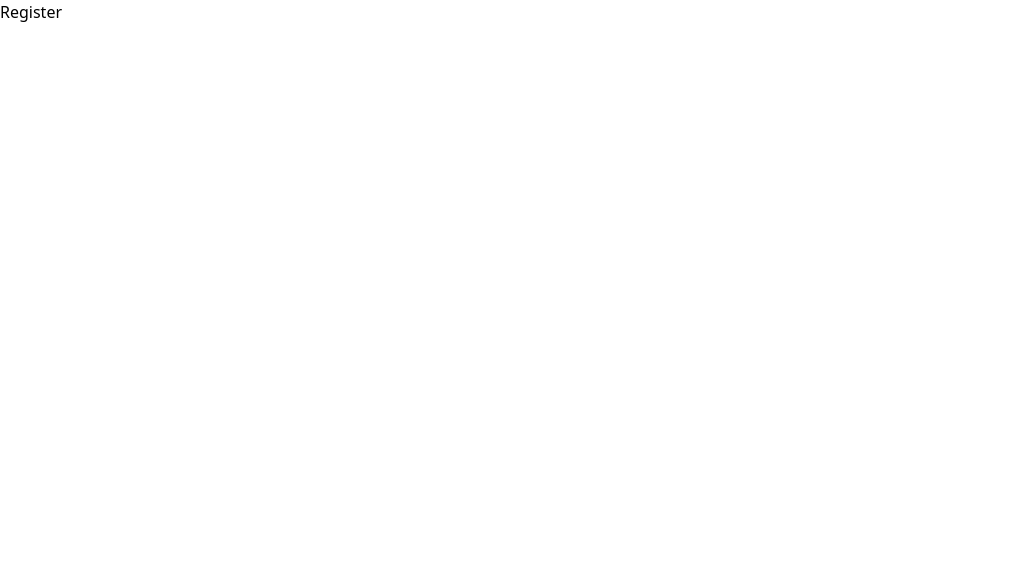
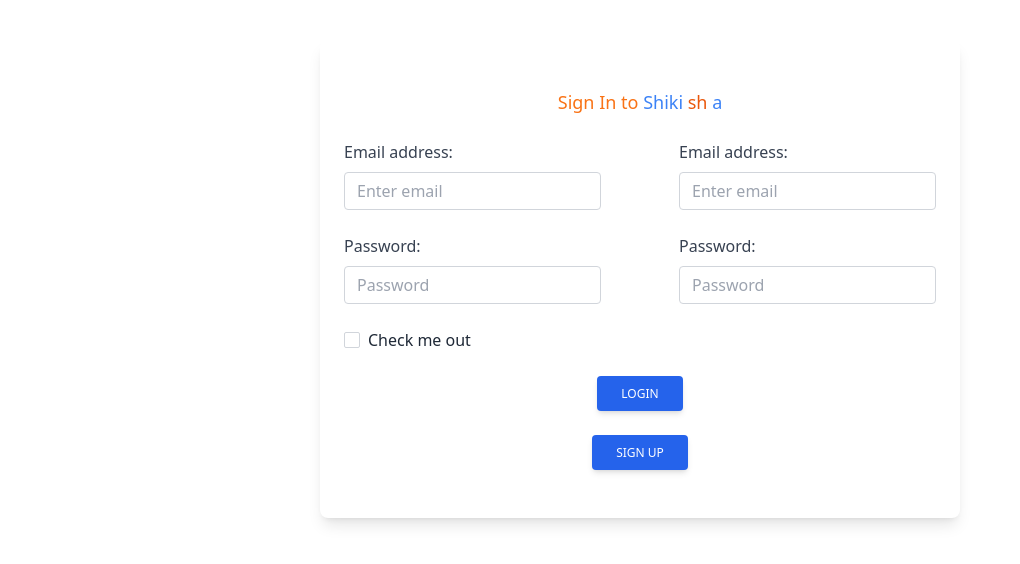
Before and after one commit to Brian-mula/shikishaweb, a Nuxt app: page /register in a window 1280 px wide. Shown: the top 564 px of the page, without its empty margins (0-1020 px from the left). Built offline with nearby package versions, Linux system fonts and the light colour scheme.

Commit message:
implemented register page

```diff
--- a/pages/login.vue
+++ b/pages/login.vue
@@ -58,7 +58,15 @@
       </button>
        </div>
       </form>
-      <div class="flex justify-between items-center">Sign Up</div>
+      <div class="flex justify-center items-center py-6">
+        <nuxt-link to="/register"
+
+        type="button"
+        class="px-6 py-2.5 bg-blue-600 text-white font-medium text-xs leading-tight uppercase rounded shadow-md hover:bg-blue-700 hover:shadow-lg focus:bg-blue-700 focus:shadow-lg focus:outline-none focus:ring-0 active:bg-blue-800 active:shadow-lg transition duration-150 ease-in-out"
+      >
+        Sign up
+      </nuxt-link>
+      </div>
     </div>
   </div>
 </template>
--- a/pages/register.vue
+++ b/pages/register.vue
@@ -1,6 +1,112 @@
 <template>
     <div>
-        <h3>Register</h3>
+       <div class="w-1/2 ml-auto mr-auto mt-10">
+        <div class="block p-6 rounded-lg shadow-lg bg-white w-full">
+            <div class="flex justify-center items-center my-6">
+              <h3 class="text-lg text-orange-500">Sign In to <span class="text-blue-500">Shiki <span class="text-orange-600 px-0 mx-0">sh</span> a</span></h3>
+            </div>
+            <form>
+             <div class="flex justify-between items-center">
+                <div>
+                    <div class="form-group mb-6">
+                        <label
+                          for="exampleInputEmail1"
+                          class="form-label inline-block mb-2 text-gray-700"
+                          >Email address:</label
+                        >
+                        <input
+                        v-model="email"
+                          type="email"
+                          class="form-control block w-full px-3 py-1.5 text-base font-normal text-gray-700 bg-white bg-clip-padding border border-solid border-gray-300 rounded transition ease-in-out m-0 focus:text-gray-700 focus:bg-white focus:border-blue-600 focus:outline-none"
+                          id="exampleInputEmail1"
+                          aria-describedby="emailHelp"
+                          placeholder="Enter email"
+                        />
+                        <p v-if="emailError" class="text-red-600">Email is required</p>
+                      </div>
+                      <div class="form-group mb-6">
+                        <label
+                          for="exampleInputPassword1"
+                          class="form-label inline-block mb-2 text-gray-700"
+                          >Password:</label
+                        >
+                        <input
+                        v-model="password"
+                          type="password"
+                          class="form-control block w-full px-3 py-1.5 text-base font-normal text-gray-700 bg-white bg-clip-padding border border-solid border-gray-300 rounded transition ease-in-out m-0 focus:text-gray-700 focus:bg-white focus:border-blue-600 focus:outline-none"
+                          id="exampleInputPassword1"
+                          placeholder="Password"
+                        />
+                        <p v-if="passwordError" class="text-red-600">Password is required</p>
+                      </div>
+                </div>
+                <div>
+                    <div class="form-group mb-6">
+                        <label
+                          for="exampleInputEmail1"
+                          class="form-label inline-block mb-2 text-gray-700"
+                          >Email address:</label
+                        >
+                        <input
+                        v-model="email"
+                          type="email"
+                          class="form-control block w-full px-3 py-1.5 text-base font-normal text-gray-700 bg-white bg-clip-padding border border-solid border-gray-300 rounded transition ease-in-out m-0 focus:text-gray-700 focus:bg-white focus:border-blue-600 focus:outline-none"
+                          id="exampleInputEmail1"
+                          aria-describedby="emailHelp"
+                          placeholder="Enter email"
+                        />
+                        <p v-if="emailError" class="text-red-600">Email is required</p>
+                      </div>
+                      <div class="form-group mb-6">
+                        <label
+                          for="exampleInputPassword1"
+                          class="form-label inline-block mb-2 text-gray-700"
+                          >Password:</label
+                        >
+                        <input
+                        v-model="password"
+                          type="password"
+                          class="form-control block w-full px-3 py-1.5 text-base font-normal text-gray-700 bg-white bg-clip-padding border border-solid border-gray-300 rounded transition ease-in-out m-0 focus:text-gray-700 focus:bg-white focus:border-blue-600 focus:outline-none"
+                          id="exampleInputPassword1"
+                          placeholder="Password"
+                        />
+                        <p v-if="passwordError" class="text-red-600">Password is required</p>
+                      </div>
+                </div>
+             </div>
+              <div class="form-group form-check mb-6">
+                <input
+                  type="checkbox"
+                  class="form-check-input appearance-none h-4 w-4 border border-gray-300 rounded-sm bg-white checked:bg-blue-600 checked:border-blue-600 focus:outline-none transition duration-200 mt-1 align-top bg-no-repeat bg-center bg-contain float-left mr-2 cursor-pointer"
+                  id="exampleCheck1"
+                />
+                <label
+                  class="form-check-label inline-block text-gray-800"
+                  for="exampleCheck1"
+                  >Check me out</label
+                >
+              </div>
+             <div class="flex justify-center items-center">
+              <button
+              @click="handleLogin"
+              type="button"
+              class="px-6 py-2.5 bg-blue-600 text-white font-medium text-xs leading-tight uppercase rounded shadow-md hover:bg-blue-700 hover:shadow-lg focus:bg-blue-700 focus:shadow-lg focus:outline-none focus:ring-0 active:bg-blue-800 active:shadow-lg transition duration-150 ease-in-out"
+            >
+              Login
+            </button>
+             </div>
+            </form>
+            <div class="flex justify-center items-center py-6">
+              <nuxt-link to="/register"
+
+              type="button"
+              class="px-6 py-2.5 bg-blue-600 text-white font-medium text-xs leading-tight uppercase rounded shadow-md hover:bg-blue-700 hover:shadow-lg focus:bg-blue-700 focus:shadow-lg focus:outline-none focus:ring-0 active:bg-blue-800 active:shadow-lg transition duration-150 ease-in-out"
+            >
+              Sign up
+            </nuxt-link>
+            </div>
+          </div>
+       </div>
     </div>
 </template>
 
```
